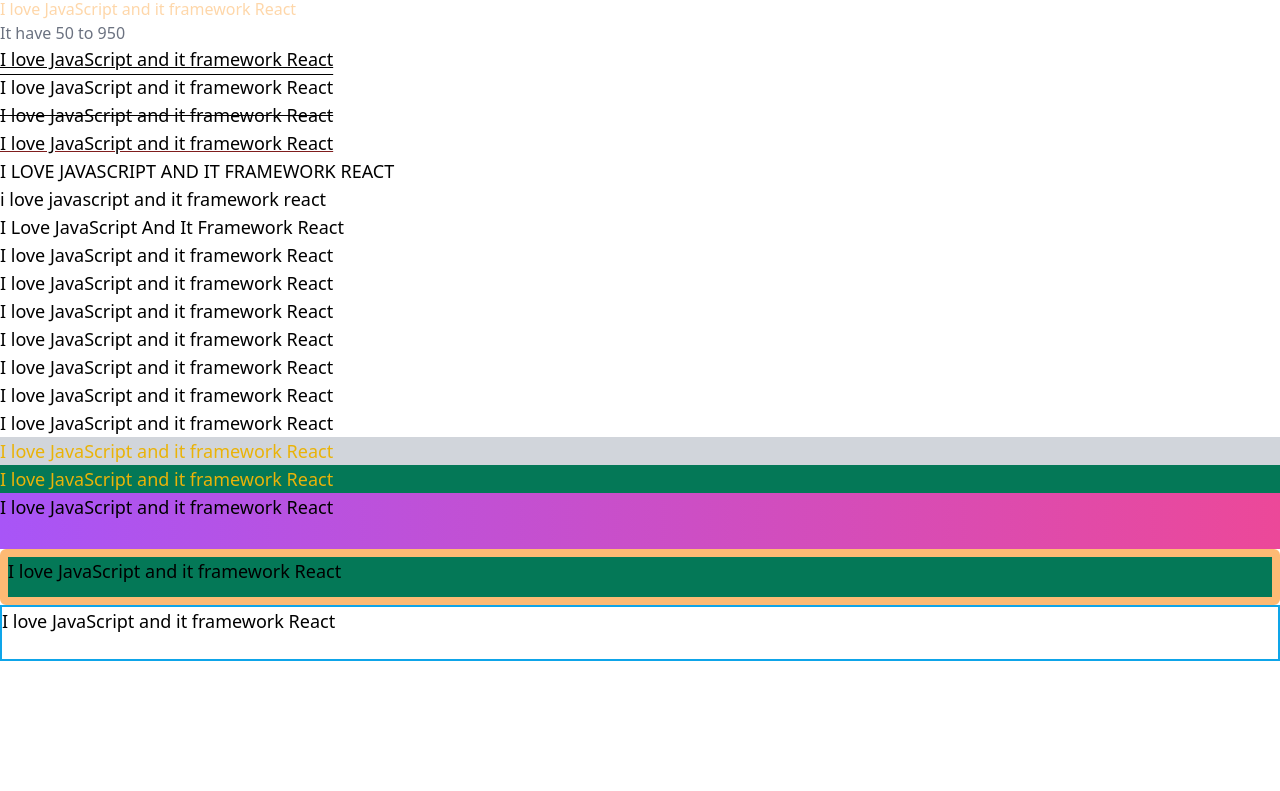
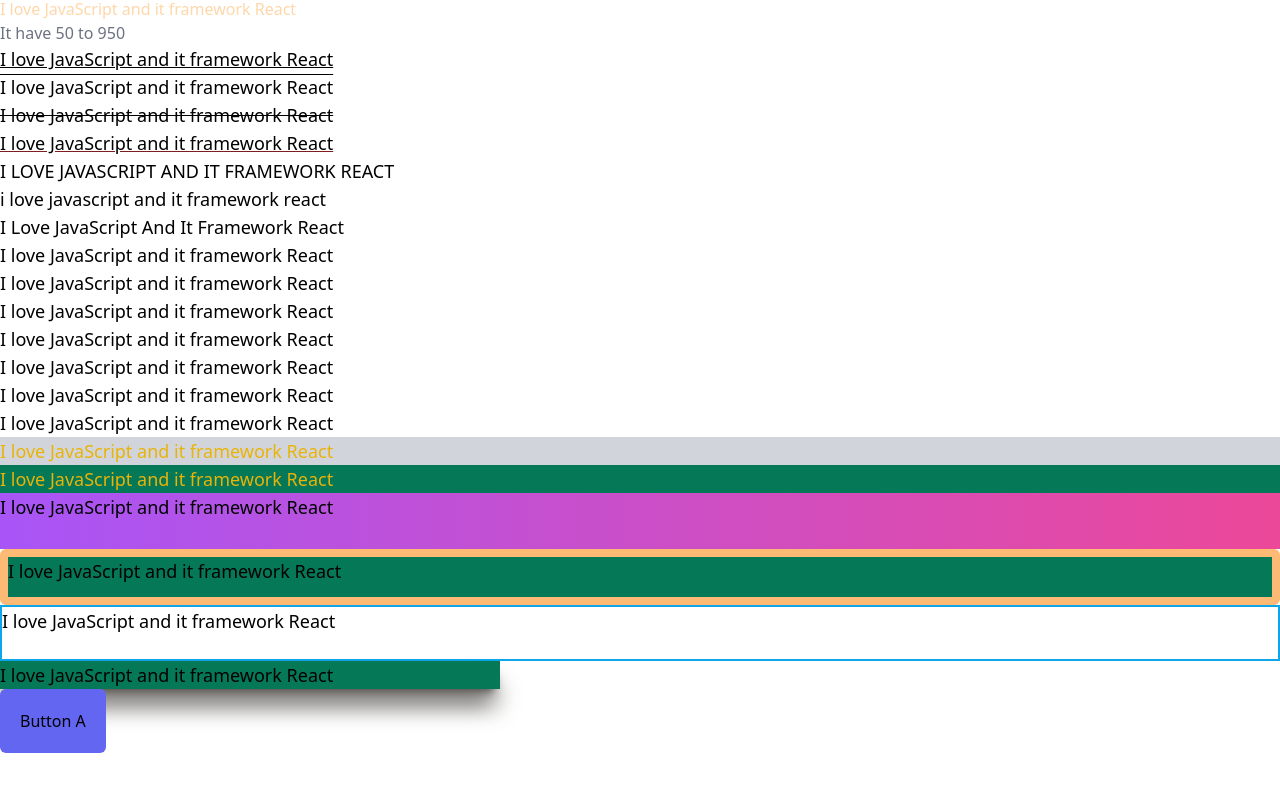
Before and after one commit to code-with-omar/tailwind-css, a plain HTML site: page index.html in a window 1280 px wide. Shown: the part 1107-1898 px from the top of the page. Before the commit the page ends 1768 px from the top, so only its background shows below. Drawn offline with nearby package versions, Linux system fonts and the light colour scheme.

Commit message:
Box shadow

```diff
--- a/index.html
+++ b/index.html
@@ -84,7 +84,10 @@
     <div class="h-14 text-lg rounded-md border-orange-300 bg-emerald-700 border-8 border-y-8">I love JavaScript and it framework React</div>
     <div class="h-14 text-lg border-solid border-2 border-sky-500">I love JavaScript and it framework React</div>
 
-
+    <!-- Box shadow  -->
+     <div class="shadow-xl shadow-stone-700 h-50 bg-emerald-700  text-lg" style="width: 500px;">I love JavaScript and it framework React</div>
+     <button class="bg-indigo-500 opacity-100 p-5 rounded-md">Button A</button>
+     <br><br><br><br>
 </body>
 
 </html>
```
